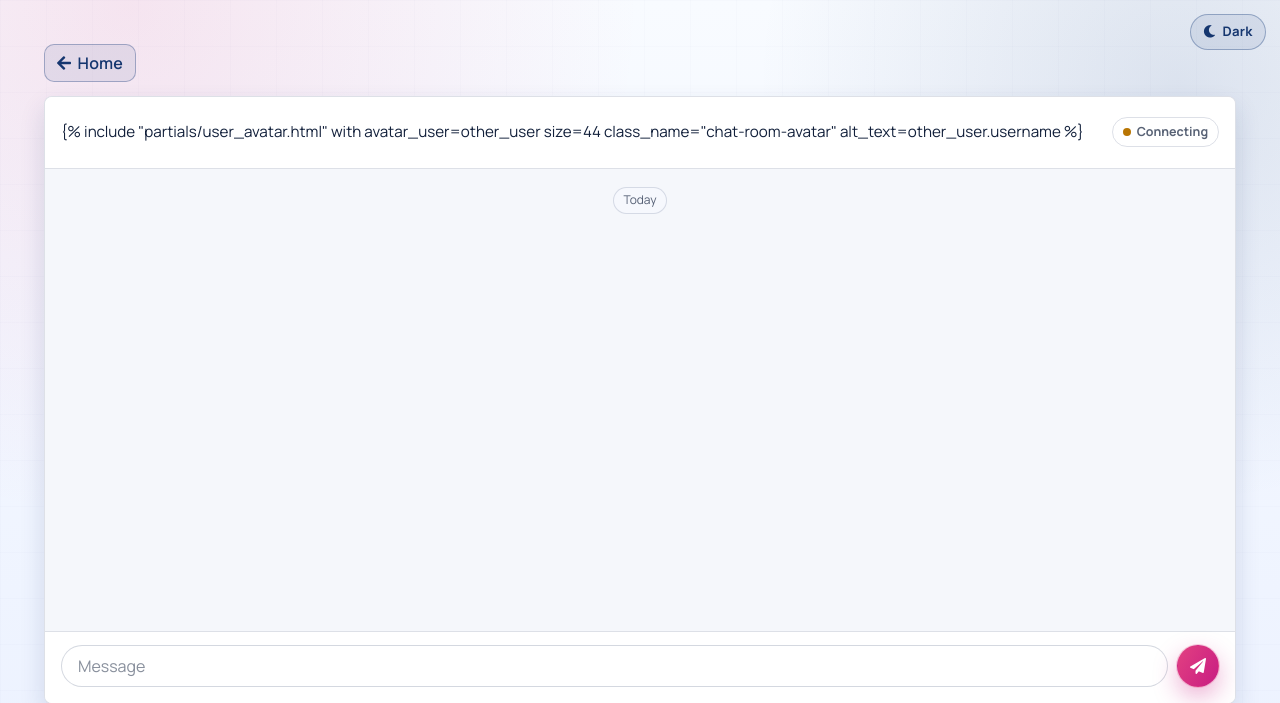
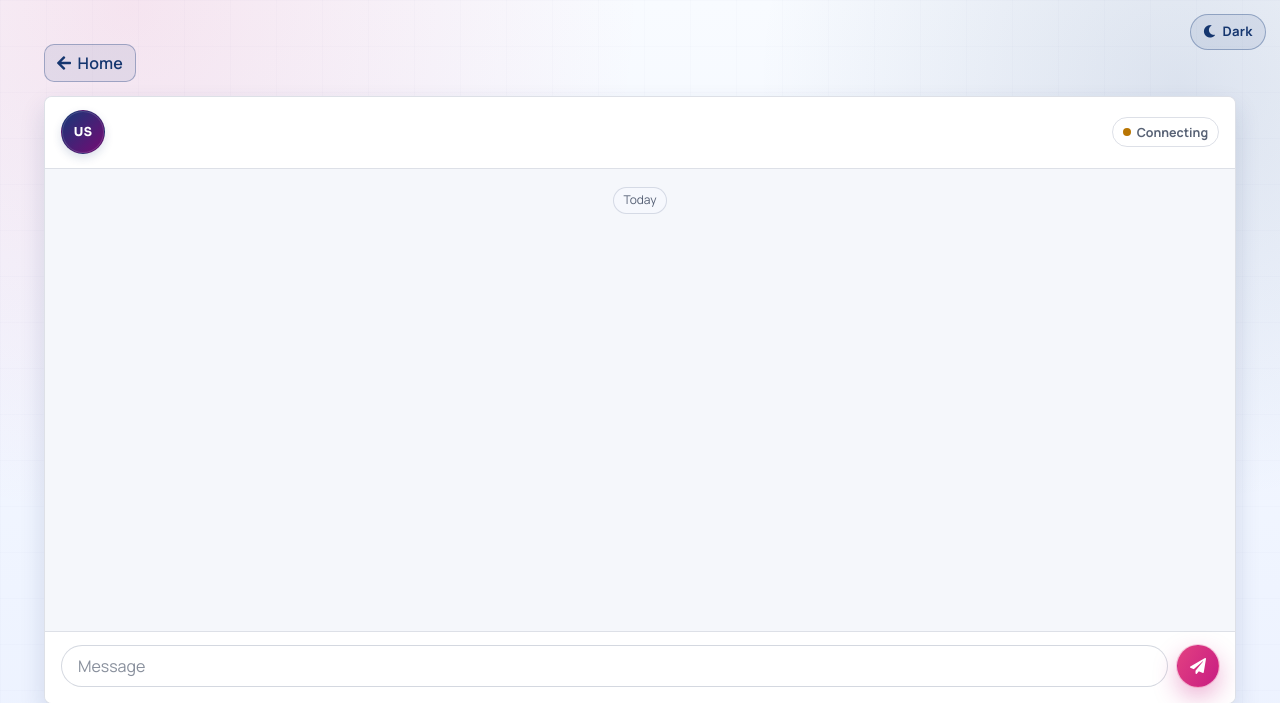
Before and after one commit to McArenaHart/ggenre, a Django app: template chatapp/templates/chatapp/direct.html in a window 1280 px wide. Shown: the top 703 px of the page. Run offline with Django 5.2, Linux system fonts and the light colour scheme; the template is opened without the code that fills it, so the values that code supplies are empty; some libraries are stand-ins or nearby versions.

Commit message:
Fix direct chat avatar include template leak

```diff
--- a/chatapp/templates/chatapp/direct.html
+++ b/chatapp/templates/chatapp/direct.html
@@ -35,8 +35,9 @@
   <section class="chat-panel chat-room-panel">
     <header class="chat-room-header">
       <div class="chat-room-user">
-        {% include "partials/user_avatar.html" with avatar_user=other_user size=44 class_name="chat-room-avatar"
-        alt_text=other_user.username %}
+        {% with avatar_class="chat-room-avatar" avatar_size=44 %}
+        {% include "partials/user_avatar.html" with avatar_user=other_user class_name=avatar_class size=avatar_size %}
+        {% endwith %}
         <div>
           <h1>{{ other_user.username }}</h1>
           <p>
```
